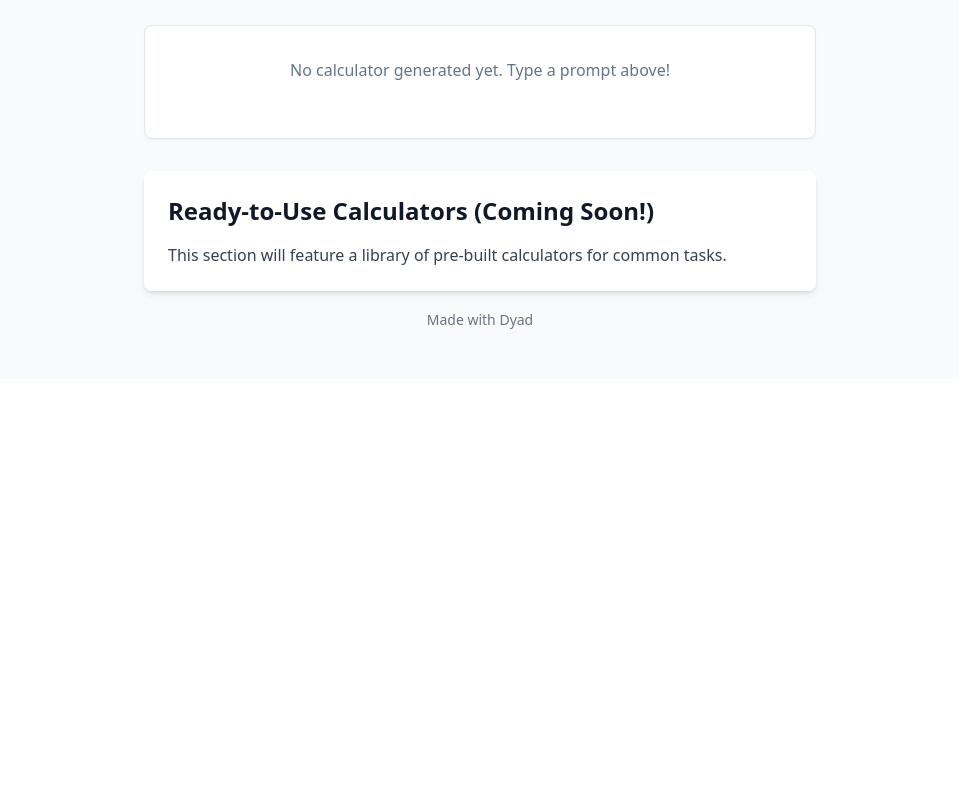
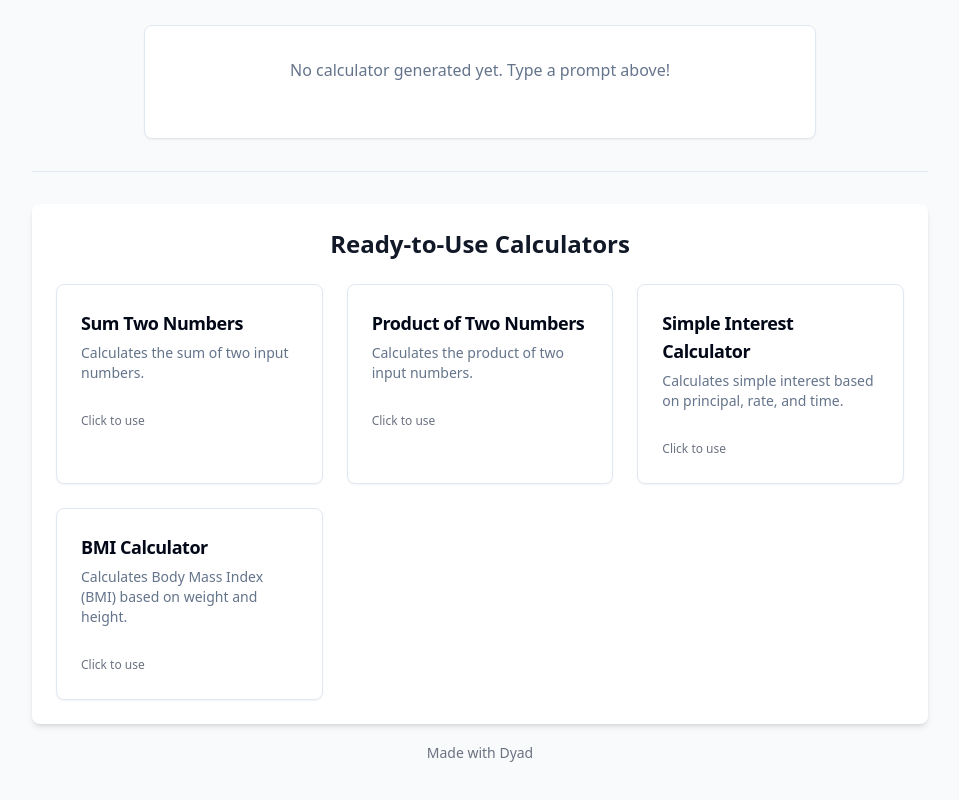
Before and after one commit to shira-y/Everything-Calculator, a React (Vite) app: page / in a window 1280 px wide. Shown: the part 536-1336 px from the top of the page, without its empty margins (160-1119 px from the left). Before the commit the page ends 915 px from the top, so only its background shows below. Built offline with nearby package versions, Linux system fonts and the light colour scheme.

Commit message:
[dyad] Added a library of predefined calculators and integrated it into the main page. - wrote 3 file(s)

```diff
--- /dev/null
+++ b/src/components/CalculatorLibrary.tsx
@@ -0,0 +1,45 @@
+"use client";
+
+import React from 'react';
+import { Card, CardContent, CardHeader, CardTitle, CardDescription } from '@/components/ui/card';
+import { useCalculatorStore } from '@/store/calculatorStore';
+import { predefinedCalculators } from '@/data/predefinedCalculators';
+import { showSuccess } from '@/utils/toast';
+
+const CalculatorLibrary = () => {
+  const setCalculator = useCalculatorStore((state) => state.setCalculator);
+
+  const handleSelectCalculator = (calculatorId: string) => {
+    const selectedCalculator = predefinedCalculators.find(calc => calc.id === calculatorId);
+    if (selectedCalculator) {
+      // Reset output value when selecting a new calculator
+      setCalculator({ ...selectedCalculator, outputValue: 0 });
+      showSuccess(`Loaded "${selectedCalculator.name}" from the library.`);
+    }
+  };
+
+  return (
+    <div className="w-full max-w-4xl mx-auto mt-12 p-6 bg-white dark:bg-gray-800 rounded-lg shadow-md">
+      <h2 className="text-2xl font-bold mb-6 text-gray-900 dark:text-gray-50 text-center">Ready-to-Use Calculators</h2>
+      <div className="grid grid-cols-1 sm:grid-cols-2 lg:grid-cols-3 gap-6">
+        {predefinedCalculators.map((calculator) => (
+          <Card
+            key={calculator.id}
+            className="cursor-pointer hover:shadow-lg transition-shadow duration-200 ease-in-out"
+            onClick={() => handleSelectCalculator(calculator.id)}
+          >
+            <CardHeader>
+              <CardTitle className="text-lg">{calculator.name}</CardTitle>
+              <CardDescription className="text-sm text-muted-foreground">{calculator.description}</CardDescription>
+            </CardHeader>
+            <CardContent>
+              <span className="text-xs text-gray-500 dark:text-gray-400">Click to use</span>
+            </CardContent>
+          </Card>
+        ))}
+      </div>
+    </div>
+  );
+};
+
+export default CalculatorLibrary;
--- /dev/null
+++ b/src/data/predefinedCalculators.ts
@@ -0,0 +1,53 @@
+import { CalculatorDefinition } from '@/store/calculatorStore';
+
+export const predefinedCalculators: CalculatorDefinition[] = [
+  {
+    id: 'sum-two-numbers',
+    name: 'Sum Two Numbers',
+    description: 'Calculates the sum of two input numbers.',
+    inputs: [
+      { id: 'a', label: 'Number A', type: 'number', value: 0 },
+      { id: 'b', label: 'Number B', type: 'number', value: 0 },
+    ],
+    formula: 'sum', // This will be handled by our mock calculateOutput for now
+    outputLabel: 'Sum',
+    outputValue: 0,
+  },
+  {
+    id: 'product-two-numbers',
+    name: 'Product of Two Numbers',
+    description: 'Calculates the product of two input numbers.',
+    inputs: [
+      { id: 'x', label: 'Factor X', type: 'number', value: 1 },
+      { id: 'y', label: 'Factor Y', type: 'number', value: 1 },
+    ],
+    formula: 'product', // This will be handled by our mock calculateOutput for now
+    outputLabel: 'Product',
+    outputValue: 1,
+  },
+  {
+    id: 'simple-interest',
+    name: 'Simple Interest Calculator',
+    description: 'Calculates simple interest based on principal, rate, and time.',
+    inputs: [
+      { id: 'principal', label: 'Principal Amount', type: 'number', value: 1000 },
+      { id: 'rate', label: 'Annual Rate (%)', type: 'number', value: 5 },
+      { id: 'time', label: 'Time (Years)', type: 'number', value: 1 },
+    ],
+    formula: 'principal * (rate / 100) * time', // Placeholder for actual formula
+    outputLabel: 'Simple Interest',
+    outputValue: 0,
+  },
+  {
+    id: 'bmi-calculator',
+    name: 'BMI Calculator',
+    description: 'Calculates Body Mass Index (BMI) based on weight and height.',
+    inputs: [
+      { id: 'weight', label: 'Weight (kg)', type: 'number', value: 70 },
+      { id: 'height', label: 'Height (m)', type: 'number', value: 1.75 },
+    ],
+    formula: 'weight / (height * height)', // Placeholder for actual formula
+    outputLabel: 'BMI',
+    outputValue: 0,
+  },
+];
--- a/src/pages/Index.tsx
+++ b/src/pages/Index.tsx
@@ -3,6 +3,7 @@
 import { MadeWithDyad } from "@/components/made-with-dyad";
 import CalculatorPrompt from "@/components/CalculatorPrompt";
 import GenericCalculator from "@/components/GenericCalculator";
+import CalculatorLibrary from "@/components/CalculatorLibrary"; // Import the new component
 import { Separator } from "@/components/ui/separator";
 
 const Index = () => {
@@ -19,14 +20,8 @@ const Index = () => {
         <CalculatorPrompt />
         <Separator className="my-8" />
         <GenericCalculator />
-
-        {/* Placeholder for "Library of ready-to-use calculators" */}
-        <div className="w-full max-w-2xl mx-auto mt-12 p-6 bg-white dark:bg-gray-800 rounded-lg shadow-md">
-          <h2 className="text-2xl font-bold mb-4 text-gray-900 dark:text-gray-50">Ready-to-Use Calculators (Coming Soon!)</h2>
-          <p className="text-gray-700 dark:text-gray-300">
-            This section will feature a library of pre-built calculators for common tasks.
-          </p>
-        </div>
+        <Separator className="my-8" />
+        <CalculatorLibrary /> {/* Include the CalculatorLibrary component */}
       </div>
       <MadeWithDyad />
     </div>
```
